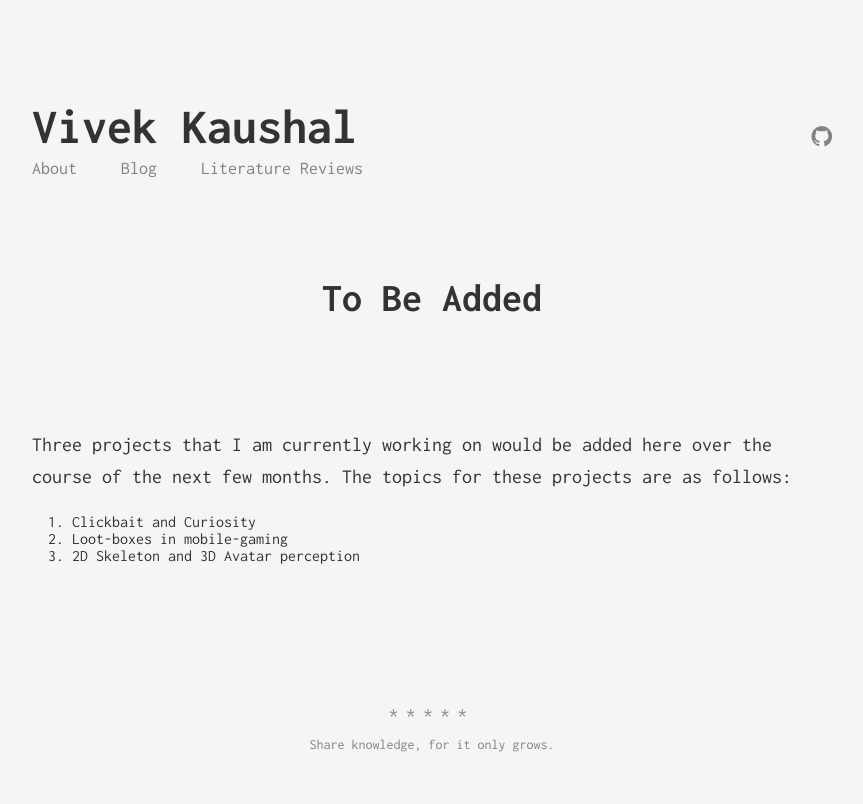
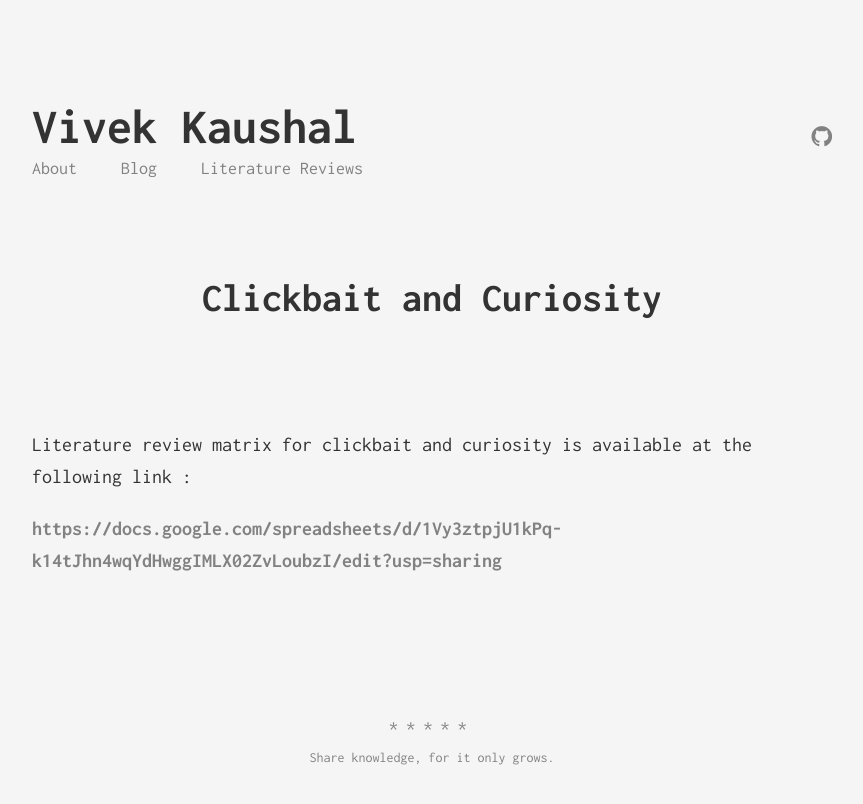
Before and after one commit to kaushalvivek/lit-review, a Jekyll site: the page built from _posts/2019-09-16-to-be-added.md, in a window 1280 px wide. Shown: the top 804 px of the page, without its empty margins (208-1071 px from the left). Built offline with Jekyll 4.4.1, drawn with Linux system fonts in a browser that asks for light colours.

Commit message:
Clickbait and Curiosity lit matrix addeD

```diff
--- a/_posts/2019-09-16-to-be-added.md
+++ b/_posts/2019-09-16-to-be-added.md
@@ -1,12 +1,10 @@
 ---
 layout: post
-title:  "To Be Added"
+title:  "Clickbait and Curiosity"
 subtitle: ""
 date:   2019-09-16 23:37:01
 categories: []
 ---
-Three projects that I am currently working on would be added here over the course of the next few months. The topics for these projects are as follows:
+Literature review matrix for clickbait and curiosity is available at the following link :
 
-1. Clickbait and Curiosity
-2. Loot-boxes in mobile-gaming
-3. 2D Skeleton and 3D Avatar perception
+[https://docs.google.com/spreadsheets/d/1Vy3ztpjU1kPq-k14tJhn4wqYdHwggIMLX02ZvLoubzI/edit?usp=sharing](https://docs.google.com/spreadsheets/d/1Vy3ztpjU1kPq-k14tJhn4wqYdHwggIMLX02ZvLoubzI/edit?usp=sharing)
```
Also changed, not shown: 13 other files.
